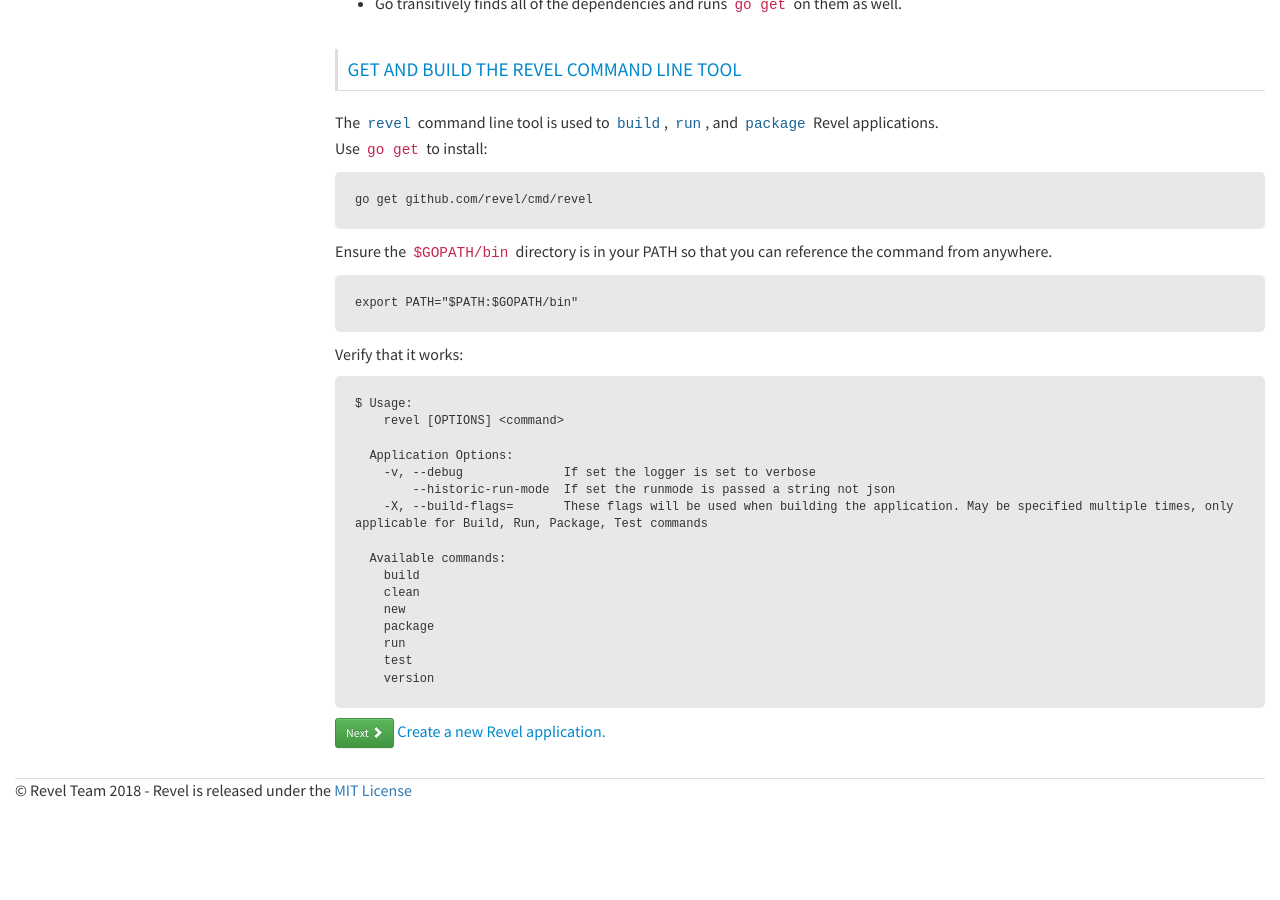
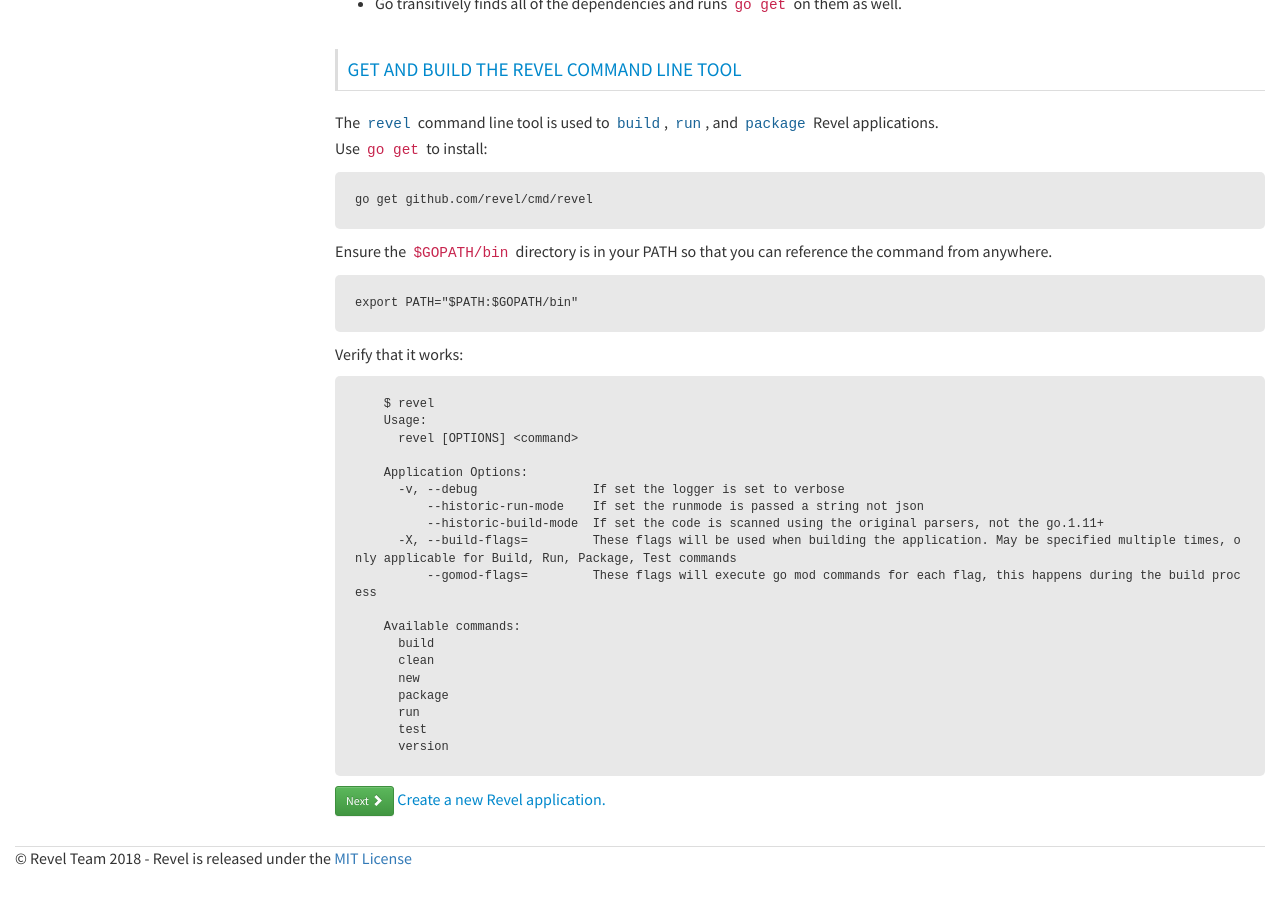
Before and after one commit to revel/revel.github.io, a Jekyll site: the page built from tutorial/gettingstarted.md, in a window 1280 px wide and 900 px high, scrolled down 1165 px. Built offline with Jekyll 4.4.1, drawn with Linux system fonts in a browser that asks for light colours; nearby versions of some CDN libraries; before the commit the page ends 1996 px from its top, so only the background shows below that.

Commit message:
Fix omission of "revel" from line 61

```diff
--- a/tutorial/gettingstarted.md
+++ b/tutorial/gettingstarted.md
@@ -58,22 +58,25 @@ Ensure the `$GOPATH/bin` directory is in your PATH so that you can reference the
 
 Verify that it works:
 
-	$ Usage:
-        revel [OPTIONS] <command>
+        $ revel
+        Usage:
+          revel [OPTIONS] <command>
 
-      Application Options:
-        -v, --debug              If set the logger is set to verbose
-            --historic-run-mode  If set the runmode is passed a string not json
-        -X, --build-flags=       These flags will be used when building the application. May be specified multiple times, only applicable for Build, Run, Package, Test commands
+        Application Options:
+          -v, --debug                If set the logger is set to verbose
+              --historic-run-mode    If set the runmode is passed a string not json
+              --historic-build-mode  If set the code is scanned using the original parsers, not the go.1.11+
+          -X, --build-flags=         These flags will be used when building the application. May be specified multiple times, only applicable for Build, Run, Package, Test commands
+              --gomod-flags=         These flags will execute go mod commands for each flag, this happens during the build process
 
-      Available commands:
-        build
-        clean
-        new
-        package
-        run
-        test
-        version
+        Available commands:
+          build
+          clean
+          new
+          package
+          run
+          test
+          version
 
 
 <a href="createapp.html" class="btn btn-sm btn-success" role="button">Next <span class="glyphicon glyphicon-chevron-right" aria-hidden="true"></span></a> [Create a new Revel application.](createapp.html)
```
